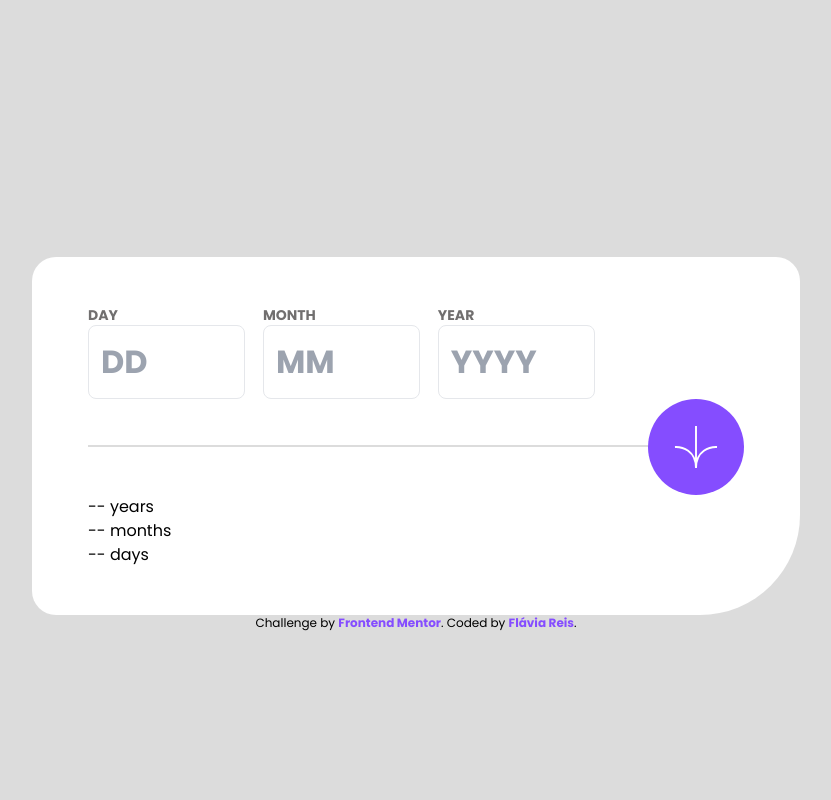
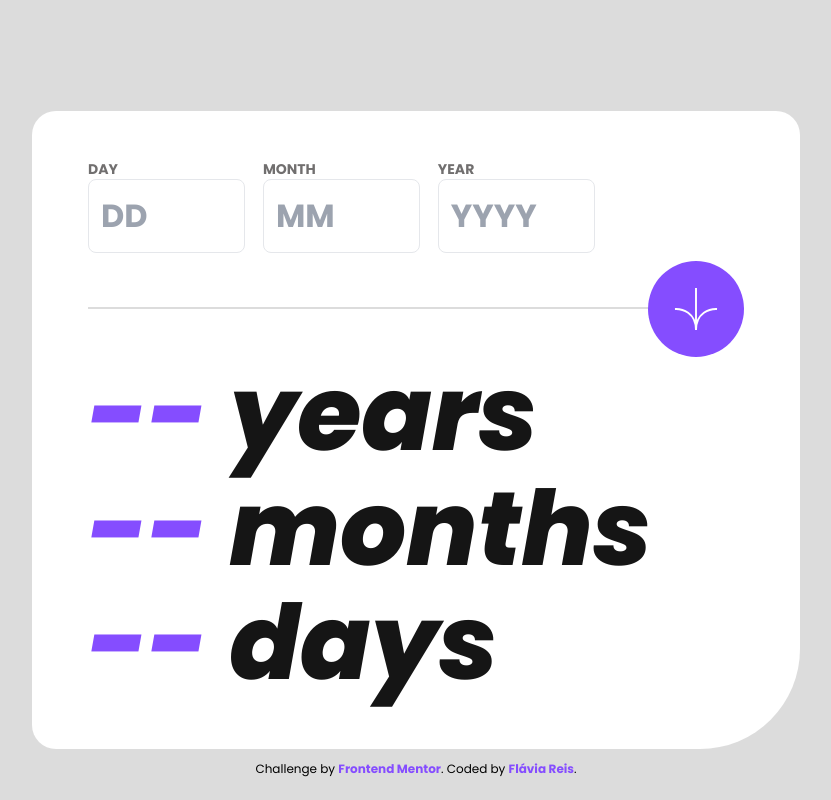
Before and after one commit to flaviare1s/age-calculator-app, a website: page src/index.html in a window 1280 px wide. Shown: the whole page, without its empty margins (224-1055 px from the left). Drawn offline with Linux system fonts and the light colour scheme.

Commit message:
Improving the styles

```diff
--- a/src/index.html
+++ b/src/index.html
@@ -22,14 +22,17 @@
       <div class="flex flex-col">
         <label class="text-xs md:text-sm font-bold text-grey uppercase tracking-[25%]" for="Day">Day</label>
         <input class="border p-3 rounded-lg text-black font-bold text-xl md:text-[32px] tracking-[1%] w-[90%]" type="number" id="day" name="day" placeholder="DD"></input>
+        <span class="text-xs md:text-sm text-red italic mt-2" id="error-day"></span>
       </div>
       <div class="flex flex-col">
         <label class="text-xs md:text-sm font-bold text-grey uppercase tracking-[25%]" for="month">Month</label>
         <input class="border p-3 rounded-lg text-black font-bold text-xl md:text-[32px] tracking-[1%] w-[90%]" type="number" id="month" name="month" placeholder="MM"></input>
+        <span class="text-xs md:text-sm text-red italic mt-2" id="error-month"></span>
       </div>
       <div class="flex flex-col">
         <label class="text-xs md:text-sm font-bold text-grey uppercase tracking-[25%]" for="year">Year</label>
         <input class="border p-3 rounded-lg text-black font-bold text-xl md:text-[32px] tracking-[1%] w-[90%]" type="number" id="year" name="year" placeholder="YYYY"></input>
+        <span class="text-xs md:text-sm text-red italic mt-2" id="error-year"></span>
       </div>
     </form>
     <div class="h-16 md:h-24 flex flex-col justify-center items-center md:items-end my-8 md:my-0 relative">
@@ -39,13 +42,13 @@
       </div>
     </div>
     <div>
-      <div><span>--</span> years</div>
-      <div><span>--</span> months</div>
-      <div><span>--</span> days</div>
+      <div class="text-[56px] md:text-[104px] font-extrabold italic text-black leading-[110%] tracking-[-2%]"><span class="text-purple">--</span> years</div>
+      <div class="text-[56px] md:text-[104px] font-extrabold italic text-black leading-[110%] tracking-[-2%]"><span class="text-purple">--</span> months</div>
+      <div class="text-[56px] md:text-[104px] font-extrabold italic text-black leading-[110%] tracking-[-2%]"><span class="text-purple">--</span> days</div>
     </div>
   </main>
 
-  <div class="text-xs text-center">
+  <div class="text-xs text-center mt-3">
     Challenge by <a class="font-bold text-purple" href="https://www.frontendmentor.io?ref=challenge" target="_blank">Frontend Mentor</a>.
     Coded by <a class="font-bold text-purple" href="https://github.com/flaviare1s/">Flávia Reis</a>.
   </div>
```
Also changed, not shown: src/output.css.
